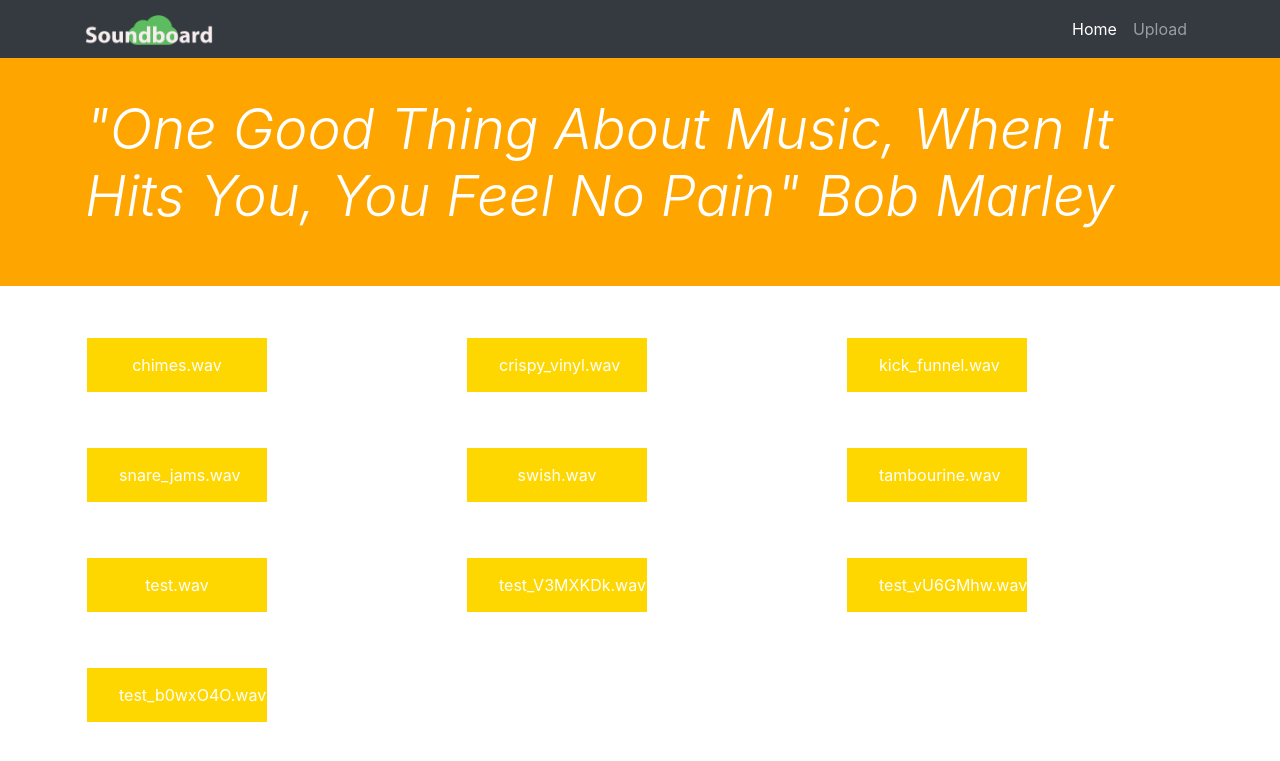
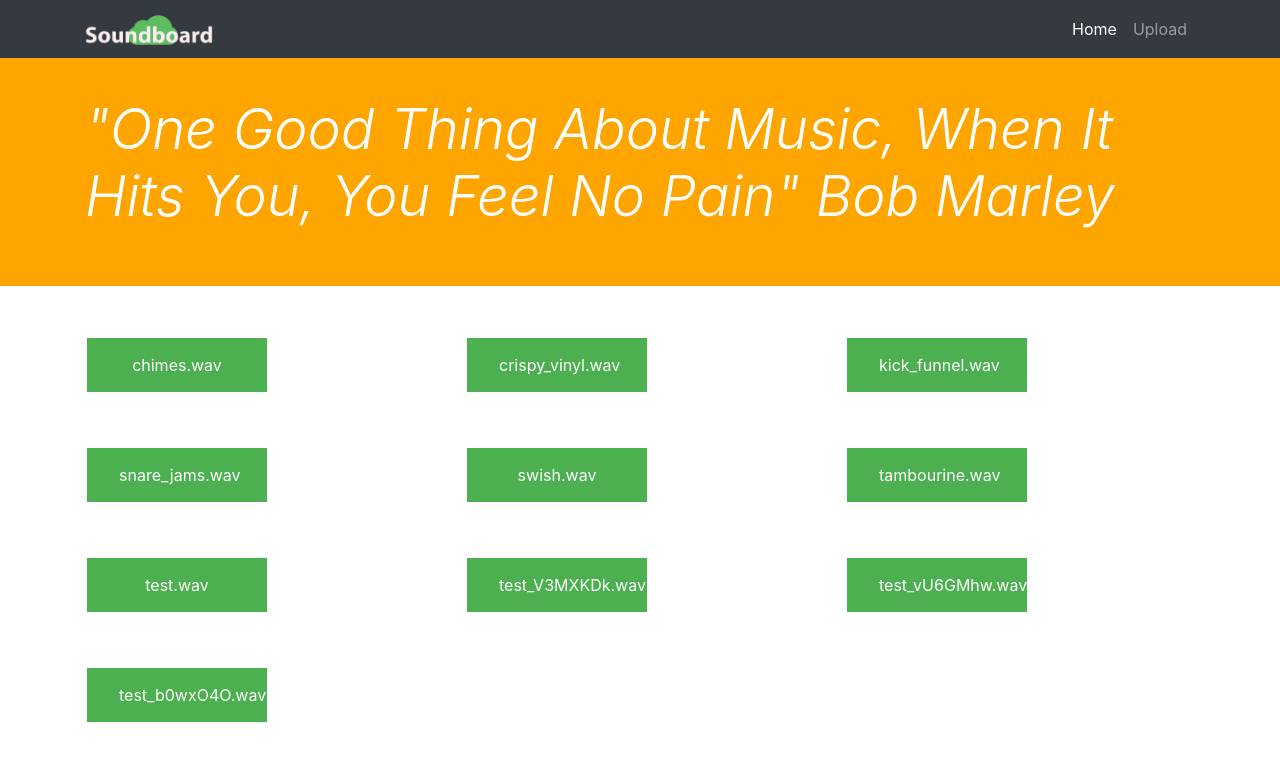
Before and after one commit to acanlord/soundboard, a Django app: page / in a window 1280 px wide. Shown: the top 761 px of the page. Run offline with Django 3.2, Linux system fonts and the light colour scheme; data comes from the database, SQL or seed files in the repository; parts of the project's set-up code (start-up, migrations or seed data) failed here and were passed over; some libraries are stand-ins or nearby versions.

Commit message:
change buttons back to green

```diff
--- a/newsounds/static/css/base.css
+++ b/newsounds/static/css/base.css
@@ -1,5 +1,5 @@
 .yellowbutton {
-  background-color:#FFD700;
+  background-color:#4CAF50;
   border: none;
   color: white;
   padding: 15px 32px;
```
